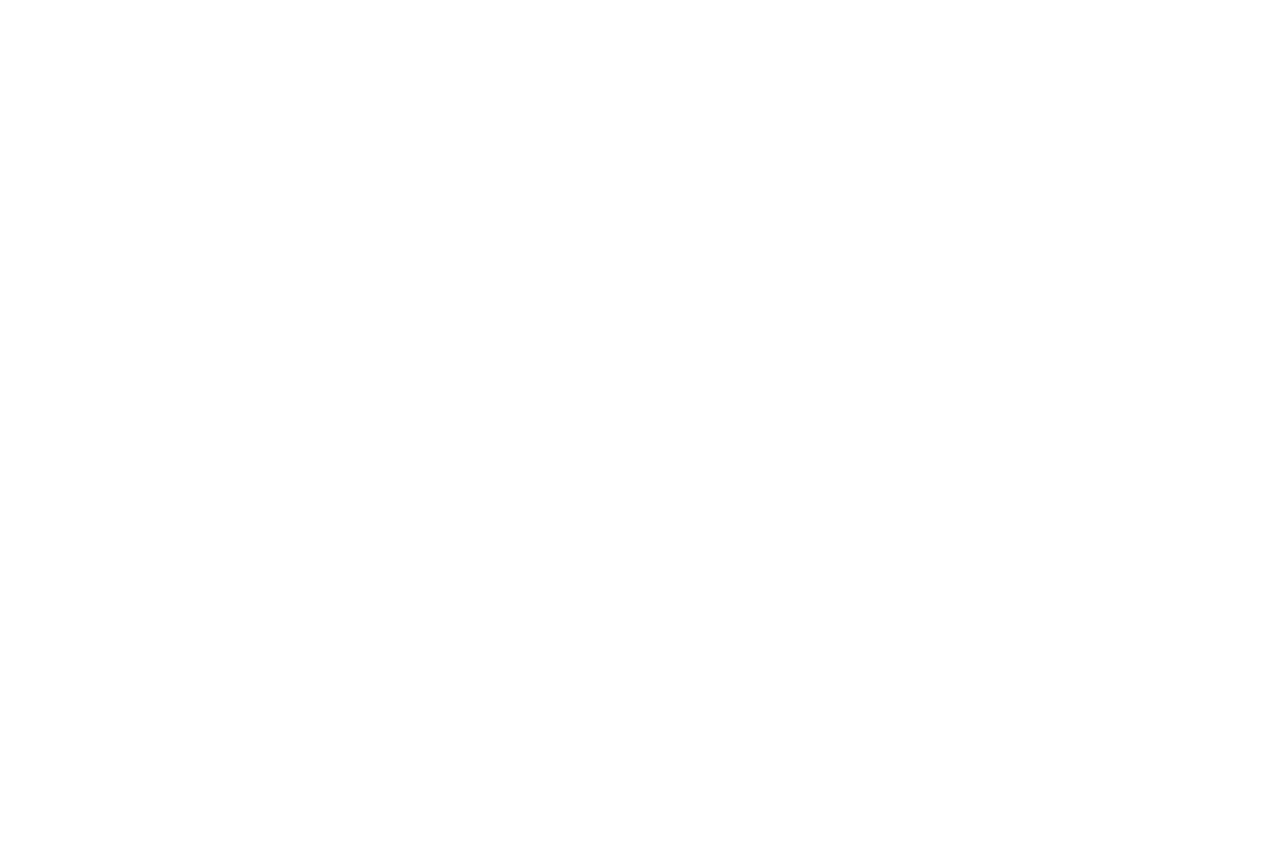
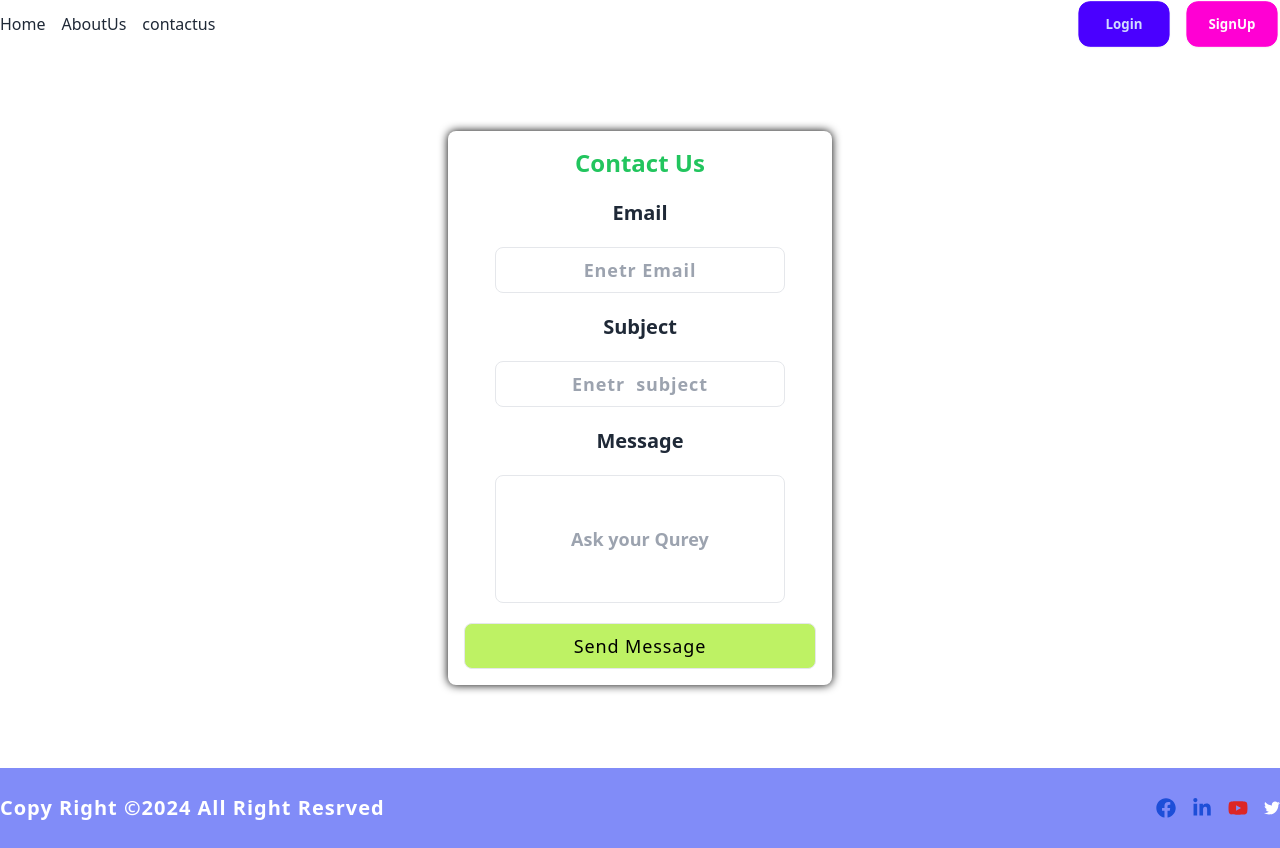
Before and after one commit to aman8115/ImagStoreFrontend, a React (Vite) app in the folder image_store/: page /contactus in a window 1280 px wide. Before the commit this address had no page. Before the commit the page ends 800 px from the top, so only its background shows below. Built offline with nearby package versions, Linux system fonts and the light colour scheme.

Commit message:
added contactus page

```diff
--- a/image_store/src/App.jsx
+++ b/image_store/src/App.jsx
@@ -14,6 +14,7 @@
 import InteractionPost from './media/interaction'
 import PostImage from './media/PostImage'
 import PostVideo from './media/postVideo'
+import Contactus from './component/contactus'
 
 
 function App() {
@@ -32,6 +33,7 @@
      <Route path='/interactionwithpost' element ={<InteractionPost/>}></Route>
      <Route path='/postimage' element ={<PostImage/>}></Route>
      <Route path='/postvideo' element ={<PostVideo/>}></Route>
+     <Route path='/contactus' element={<Contactus/>}></Route>
 
 
    </Routes>
--- a/image_store/src/Helper/axiosInstance.js
+++ b/image_store/src/Helper/axiosInstance.js
@@ -1,5 +1,5 @@
 import axios  from 'axios'
-const BASE_URL = 'http://localhost:60923'
+const BASE_URL = 'http://localhost:60925'
 const axiosInstance = axios.create()
 axiosInstance.defaults.baseURL = BASE_URL;
 axiosInstance.defaults.withCredentials = true;
--- a/image_store/src/Slice/AuthSlice.js
+++ b/image_store/src/Slice/AuthSlice.js
@@ -101,6 +101,25 @@
         toast.error(e?.data?.response?.message)
     }
 })
+export const Contact  = createAsyncThunk('/auth/contact',async(data)=>{
+    try{
+        const res = axiosInstance.post('/user/contactus',data)
+        console.log(res)
+        toast.promise(res,{
+            loading:'Wait!! Message Sending in process....',
+            success:(data)=>{
+                return data?.data?.message
+            },
+            error:" faild to send message"
+        })
+        return (await res).data
+
+    }catch(error){
+        toast.error(error?.data?.response?.message)
+    }
+
+
+})
 
 const authSice = createSlice({
     name:'auth',
--- /dev/null
+++ b/image_store/src/component/contactus.jsx
@@ -0,0 +1,102 @@
+import { useState } from 'react'
+import {useDispatch} from 'react-redux'
+import {useNavigate} from 'react-router-dom'
+import {toast } from 'react-hot-toast'
+import Home from '../Layout/Layout'
+import { Contact } from '../Slice/AuthSlice'
+import axiosInstance from '../Helper/axiosInstance'
+function Contactus(){
+const dispatch = useDispatch()
+const navigate = useNavigate()
+const [maildata,Setmaildata] = useState({
+
+    email:"",
+    subject:"",
+    message:""
+})
+function handelmailInput(event){
+    const{value,name} = event.target;
+    Setmaildata({
+        ...maildata,
+        [name]:value
+    })
+}
+
+async function sendMail(event){
+    event.preventDefault();
+    console.log(maildata.email,maildata.subject,maildata.message)
+    if(!maildata.email||!maildata.subject||!maildata.message){
+        toast.error(' All field is required')
+        return
+    }
+
+
+
+    const res = await  dispatch(Contact({...maildata}))
+    if(res?.payload?.success) navigate('/')
+        Setmaildata({
+            email:"",
+            subject:"",
+            message:""
+     })
+
+
+
+}
+
+return(
+    <Home>
+        <div className='min-h-[90vh] flex flex-col items-center justify-center'>
+            <form
+            onSubmit={sendMail}
+            className='w-96 flex flex-col items-center justify-center p-4 rounded-lg shadow-[0_0_10px_black] gap-5'
+             noValidate>
+                <h1 className='text-2xl font-semibold text-green-500'>Contact Us </h1>
+                <label className='text-xl font-semibold' htmlFor="email">Email</label>
+                <input
+                type="email"
+                 name="email"
+                 id="email"
+                 placeholder='Enetr Email'
+                 className='p-2 border bg-transparent hover:rounded-none rounded-lg text-center font-semibold tracking-wider text-lg'
+                 onChange={handelmailInput}
+                 value={maildata.email}
+                 />
+                 <label htmlFor="subject" className='text-xl font-semibold'>Subject</label>
+                 <input
+                 type="text"
+                 name="subject"
+                 id="subject"
+                 placeholder='Enetr  subject'
+                 className='p-2 border bg-transparent rounded-lg hover:rounded-lg text-center font-semibold text-lg tracking-wider'
+                 onChange={handelmailInput}
+                 value={maildata.subject}
+
+                 />
+
+                 <label htmlFor="message" className='text-xl font-semibold'>Message</label>
+                 <input
+                  type="text"
+                  name="message"
+                  id="message"
+                  placeholder='Ask your Qurey'
+                  className='p-2 border bg-transparent rounded-lg text-center text-lg font-semibold hover:rounded-none h-32 '
+                  onChange={handelmailInput}
+                  value={maildata.message}
+                    />
+
+                    <button
+                    type='submit'
+                    className='p-2 border bg-lime-300 rounded-lg transition-all ease-in-out text-center text-lg tracking-wider hover:rounded-none hover:bg-lime-400 text-black w-full'
+
+                    >Send Message</button>
+             </form>
+
+        </div>
+    </Home>
+
+)
+}
+
+
+export default Contactus
```
